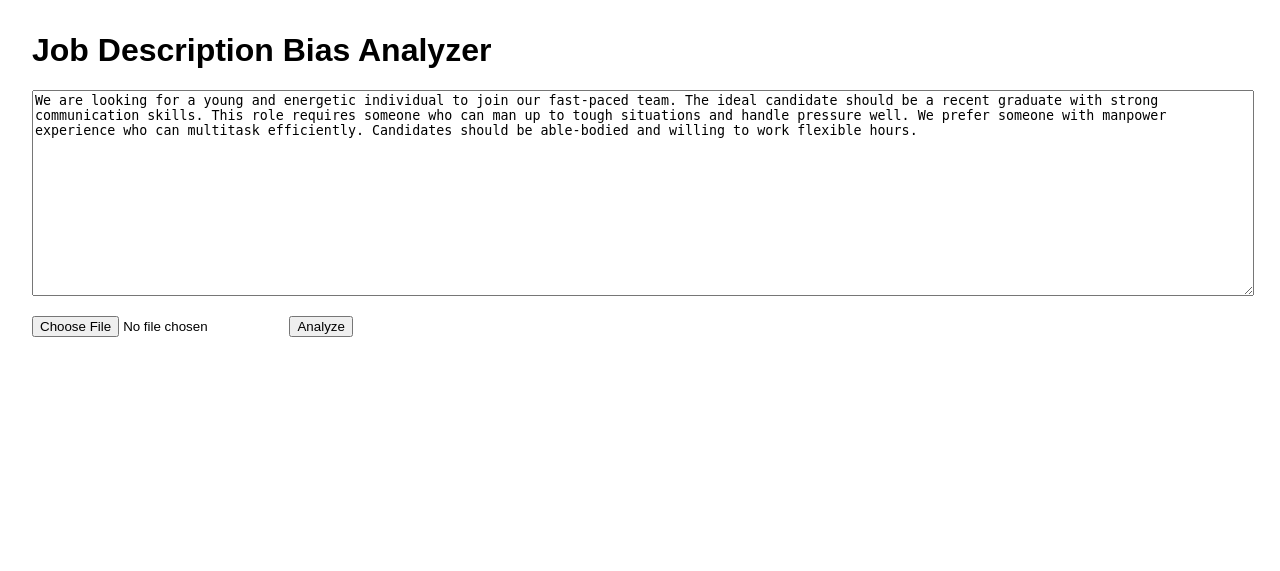
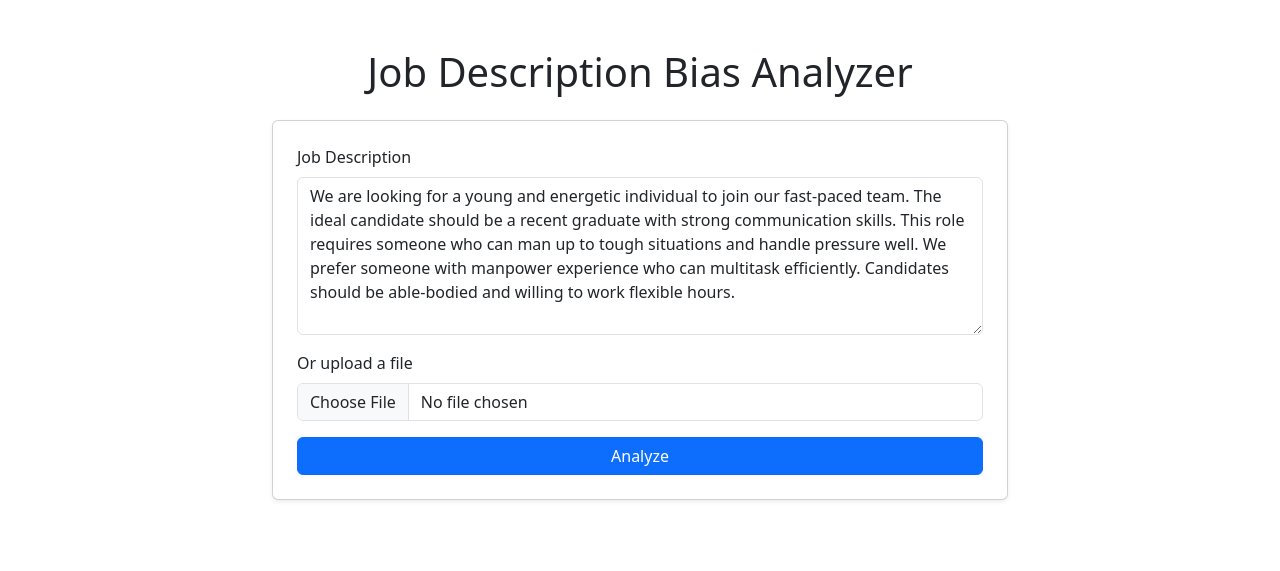
Before and after one commit to weien0905/job-bias-detector, a Flask app: page / in a window 1280 px wide. Shown: the top 571 px of the page. Run offline with Flask 3, Linux system fonts and the light colour scheme; some libraries are stand-ins or nearby versions.

Commit message:
improved UI

```diff
--- a/app.py
+++ b/app.py
@@ -28,16 +28,13 @@ def analyze_bias(text):
     suggestions = []
     for word, replacement in rewrite_dict.items():
         if word in text:
-            suggestions.append({
-                "original": word,
-                "suggestion": replacement
-            })
+            suggestions.append(f"<li class='list-group-item'>{word} → <span class='suggestion'>{replacement}</span></li>")
 
     highlighted_text = text
     for word, markup in highlights.items():
         highlighted_text = highlighted_text.replace(word, markup)
 
-    return biases, highlighted_text, suggestions
+    return biases, highlighted_text, " ".join(suggestions)
 
 @app.route('/')
 def index():
--- a/templates/index.html
+++ b/templates/index.html
@@ -4,32 +4,61 @@
     <meta charset="UTF-8">
     <meta name="viewport" content="width=device-width, initial-scale=1.0">
     <title>Job Description Bias Analysis</title>
+    <!-- Bootstrap CSS CDN -->
+    <link href="https://cdn.jsdelivr.net/npm/bootstrap@5.3.3/dist/css/bootstrap.min.css" rel="stylesheet">
     <style>
-        body { font-family: Arial, sans-serif; margin: 2rem; }
-        textarea { width: 100%; height: 200px; margin-bottom: 1rem; }
         .highlight { background-color: yellow; }
         .suggestion { color: green; font-style: italic; }
     </style>
 </head>
 <body>
-    <h1>Job Description Bias Analyzer</h1>
-    <form id="biasForm" enctype="multipart/form-data">
-        <textarea name="job_description" id="job_description" placeholder="Paste your job description here...">We are looking for a young and energetic individual to join our fast-paced team. The ideal candidate should be a recent graduate with strong communication skills. This role requires someone who can man up to tough situations and handle pressure well. We prefer someone with manpower experience who can multitask efficiently. Candidates should be able-bodied and willing to work flexible hours.</textarea>
-        <input type="file" id="fileInput">
-        <button type="submit">Analyze</button>
+    <div class="container py-5">
+        <h1 class="mb-4 text-center">Job Description Bias Analyzer</h1>
+        <div class="row justify-content-center">
+            <div class="col-lg-8">
+                <form id="biasForm" enctype="multipart/form-data" class="card p-4 shadow-sm mb-4">
+                    <div class="mb-3">
+                        <label for="job_description" class="form-label">Job Description</label>
+                        <textarea name="job_description" id="job_description" class="form-control" rows="6" placeholder="Paste your job description here...">We are looking for a young and energetic individual to join our fast-paced team. The ideal candidate should be a recent graduate with strong communication skills. This role requires someone who can man up to tough situations and handle pressure well. We prefer someone with manpower experience who can multitask efficiently. Candidates should be able-bodied and willing to work flexible hours.</textarea>
+                    </div>
+                    <div class="mb-3">
+                        <label for="fileInput" class="form-label">Or upload a file</label>
+                        <input type="file" id="fileInput" class="form-control">
+                    </div>
+                    <button type="submit" class="btn btn-primary w-100">Analyze</button>
                 </form>
-
                 <div id="results" style="display:none;">
-        <h2>Bias Analysis</h2>
-        <ul id="biasScores"></ul>
-
-        <h3>Highlighted Job Description</h3>
-        <div id="highlightedText"></div>
-
-        <h3>Rewrite Suggestions</h3>
-        <ul id="suggestions"></ul>
+                    <div class="card mb-3">
+                        <div class="card-body">
+                            <h2 class="h5">Bias Analysis</h2>
+                            <ul id="biasScores" class="list-group list-group-flush"></ul>
+                        </div>
+                    </div>
+                    <div class="card mb-3">
+                        <div class="card-body">
+                            <h3 class="h6">Highlighted Job Description</h3>
+                            <div id="highlightedText" class="border rounded p-3 bg-light"></div>
+                        </div>
+                    </div>
+                    <div class="card">
+                        <div class="card-body">
+                            <h3 class="h6">Rewrite Suggestions</h3>
+                            <ul id="suggestions" class="list-group list-group-flush"></ul>
+                        </div>
+                    </div>
+                </div>
+                <div id="loadingSpinner" class="text-center my-4" style="display:none;">
+                    <div class="spinner-border text-primary" role="status">
+                        <span class="visually-hidden">Analyzing...</span>
+                    </div>
+                    <div>Analyzing...</div>
+                </div>
+            </div>
+        </div>
     </div>
 
+    <!-- Bootstrap JS Bundle CDN (for components if needed) -->
+    <script src="https://cdn.jsdelivr.net/npm/bootstrap@5.3.3/dist/js/bootstrap.bundle.min.js"></script>
     <script>
         document.getElementById("biasForm").addEventListener("submit", async function(e) {
             e.preventDefault();
@@ -37,24 +66,52 @@
             const fileInput = document.getElementById("fileInput");
             let formData = new FormData();
 
+            // Hide previous results and show spinner
+            document.getElementById("results").style.display = "none";
+            document.getElementById("loadingSpinner").style.display = "block";
+            document.getElementById("biasScores").innerHTML = "";
+            document.getElementById("highlightedText").innerHTML = "";
+            document.getElementById("suggestions").innerHTML = "";
+
             if (fileInput.files.length > 0) {
                 formData.append("file", fileInput.files[0]);
             } else {
                 formData.append("text", textArea.value);
             }
 
-            const response = await fetch("/analyze", { method: "POST", body: formData });
+            // Timeout logic
+            let controller = new AbortController();
+            let timeoutId = setTimeout(() => {
+                controller.abort();
+            }, 10000); // 10 seconds
+
+            try {
+                const response = await fetch("/analyze", {
+                    method: "POST",
+                    body: formData,
+                    signal: controller.signal
+                });
+                clearTimeout(timeoutId);
+
+                if (!response.ok) throw new Error("Server error");
                 const data = await response.json();
 
                 document.getElementById("results").style.display = "block";
                 document.getElementById("biasScores").innerHTML = Object.entries(data.bias_scores).map(
-                ([type, score]) => `<li>${type}: ${score}%</li>`
+                    ([type, score]) => `<li class="list-group-item">${type}: ${score}%</li>`
                 ).join('');
 
                 document.getElementById("highlightedText").innerHTML = data.highlighted_text;
-            document.getElementById("suggestions").innerHTML = data.suggestions.map(
-                s => `<li>${s.original} → <span class="suggestion">${s.suggestion}</span></li>`
-            ).join('');
+                document.getElementById("suggestions").innerHTML = data.suggestions;
+            } catch (err) {
+                if (err.name === "AbortError") {
+                    alert("Analysis is taking too long. Please try again later.");
+                } else {
+                    alert("An error occurred. Please try again later.");
+                }
+            } finally {
+                document.getElementById("loadingSpinner").style.display = "none";
+            }
         });
     </script>
 </body>
```
Lines whose indentation alone changed are shown as unchanged.
